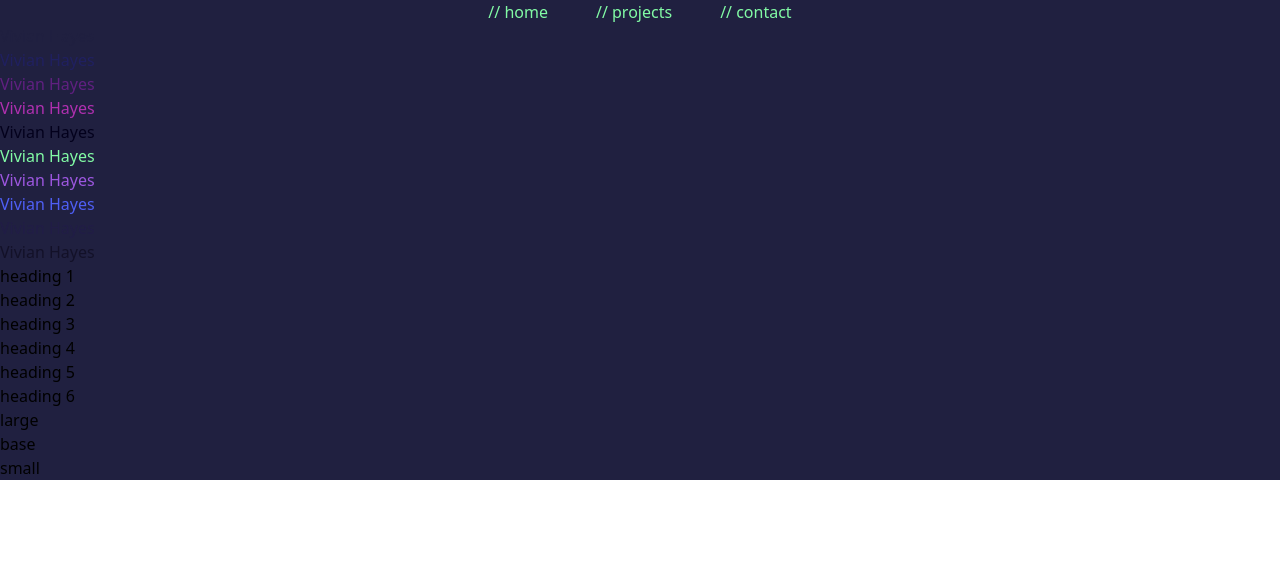
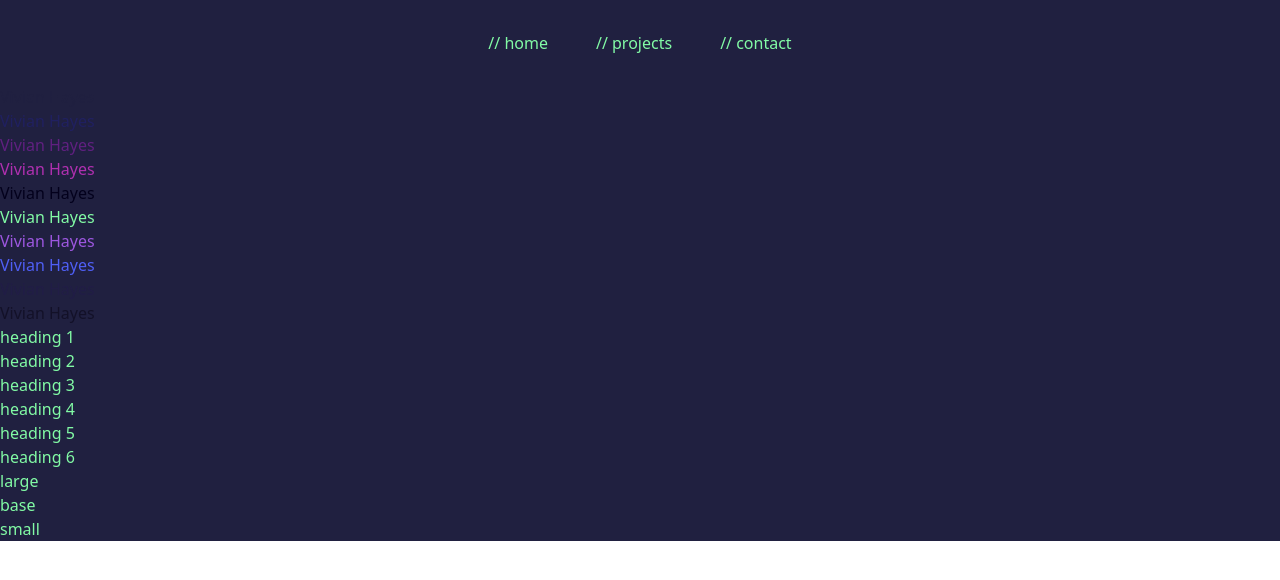
Before and after one commit to vivian-xw7/vue_witch, a Vue app: page / in a window 1280 px wide. Shown: the top 580 px of the page. Built offline with nearby package versions, Linux system fonts and the light colour scheme.

Commit message:
heading styles

```diff
--- a/src/components/AppHeader.vue
+++ b/src/components/AppHeader.vue
@@ -1,6 +1,6 @@
 <template>
   <nav class="navbar">
-    <div class="flex justify-center gap-x-12">
+    <div class="flex justify-center items-center h-full gap-x-12">
       <router-link to="/" class="hdg-6 text-witch-green">// home</router-link>
       <router-link to="/projects" class="hdg-6 text-witch-green"
         >// projects</router-link
--- a/src/styles/navbar.css
+++ b/src/styles/navbar.css
@@ -1 +1,3 @@
-.navbar {}
+.navbar {
+	height: 85px;
+}
--- a/src/views/HomeView.vue
+++ b/src/views/HomeView.vue
@@ -14,16 +14,16 @@
       <h1 class="hdg-1 text-witch-db">Vivian Hayes</h1>
       <h1 class="hdg-1 text-witch-d">Vivian Hayes</h1>
 
-      <p class="hdg-1">heading 1</p>
-      <p class="hdg-2">heading 2</p>
-      <p class="hdg-3">heading 3</p>
-      <p class="hdg-4">heading 4</p>
-      <p class="hdg-5">heading 5</p>
-      <p class="hdg-6">heading 6</p>
+      <p class="hdg-1 text-witch-green">heading 1</p>
+      <p class="hdg-2 text-witch-green">heading 2</p>
+      <p class="hdg-3 text-witch-green">heading 3</p>
+      <p class="hdg-4 text-witch-green">heading 4</p>
+      <p class="hdg-5 text-witch-green">heading 5</p>
+      <p class="hdg-6 text-witch-green">heading 6</p>
 
-      <p class="type-large">large</p>
-      <p class="type-base">base</p>
-      <p class="type-small">small</p>
+      <p class="type-large text-witch-green">large</p>
+      <p class="type-base text-witch-green">base</p>
+      <p class="type-small text-witch-green">small</p>
     </div>
   </div>
 </template>
```
